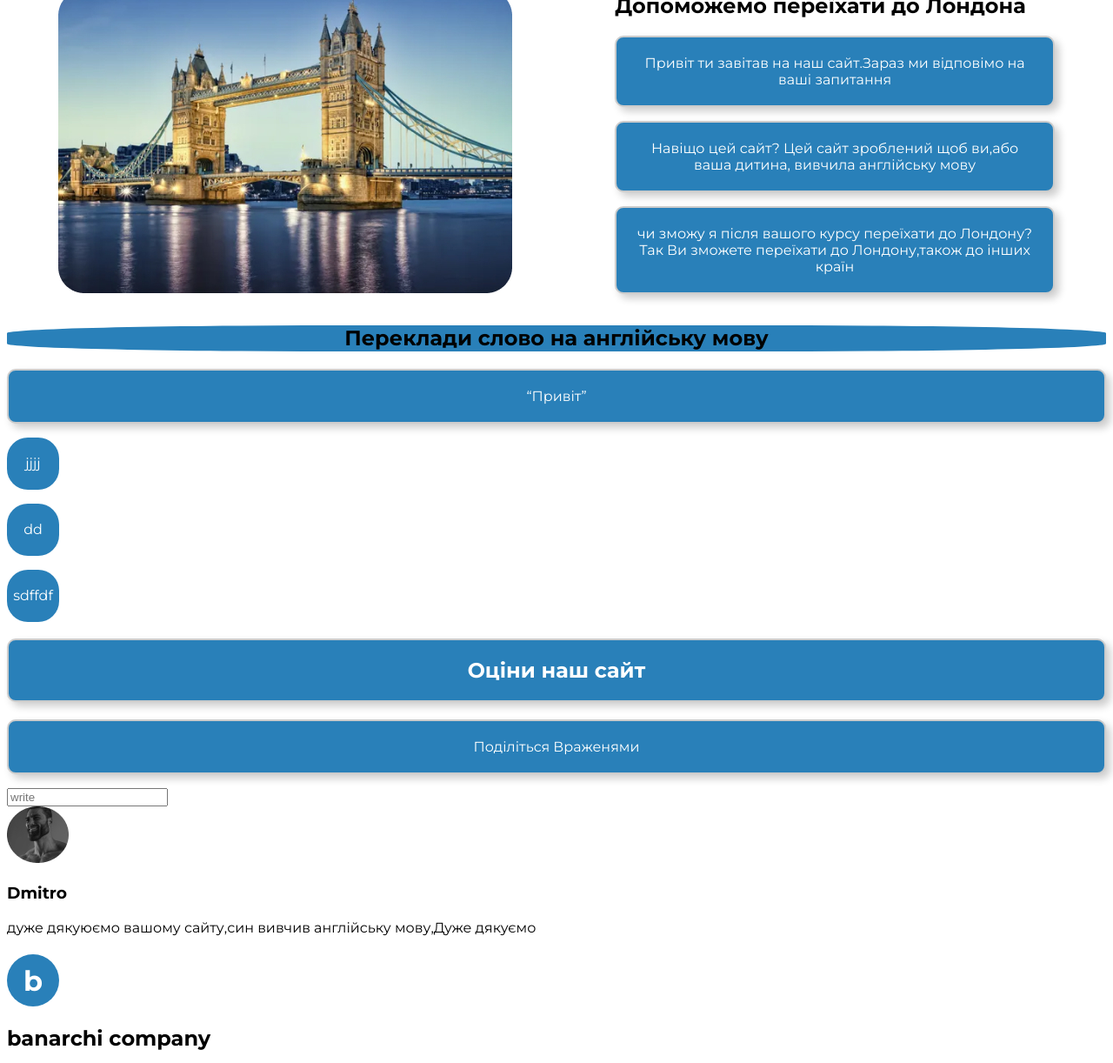
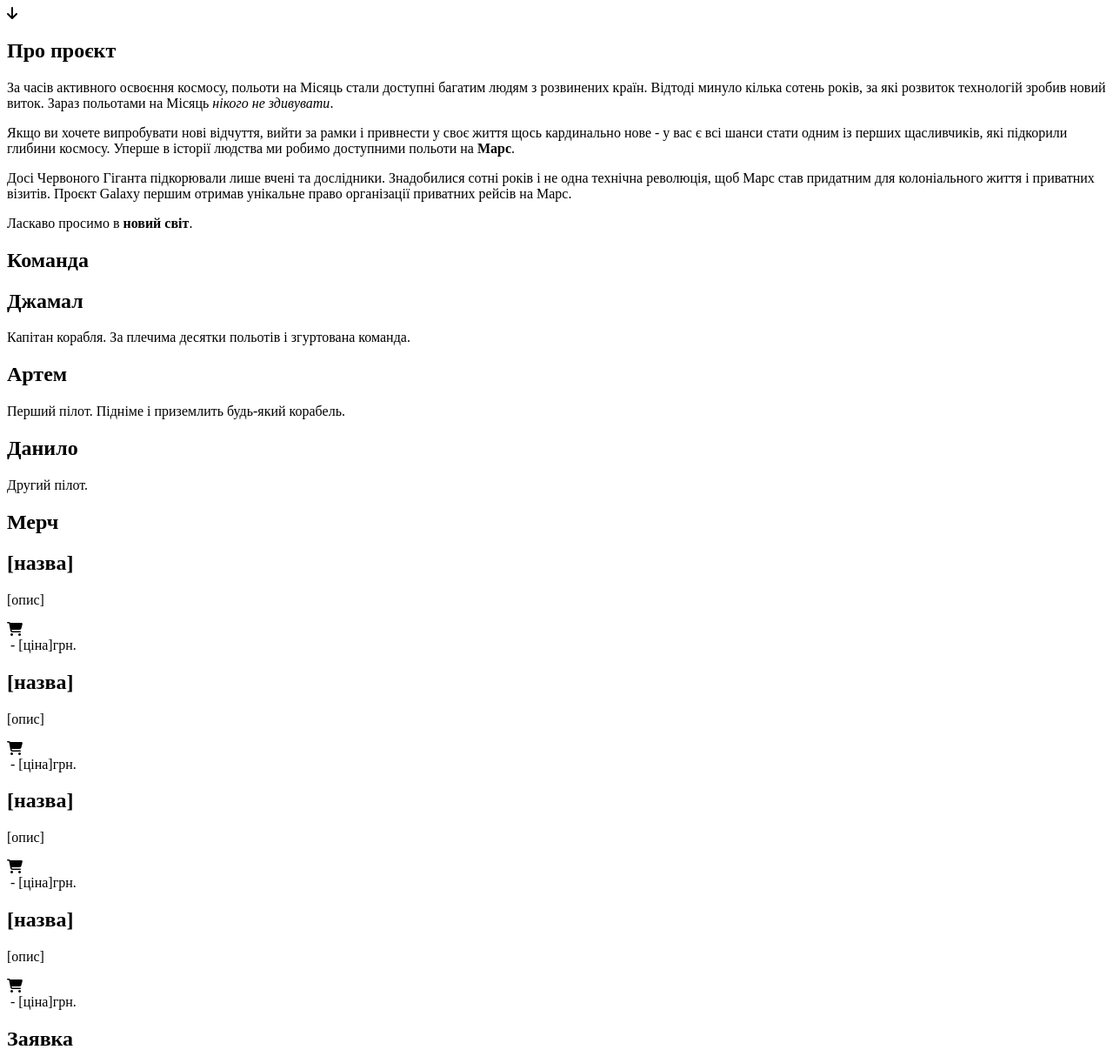
Before and after one commit to banarchi/english, a plain HTML site: page index.html in a window 1280 px wide. Shown: the part 189-1411 px from the top of the page at 87% size. Drawn offline with Linux system fonts and the light colour scheme.

Commit message:
Update index.html

```diff
--- a/index.html
+++ b/index.html
@@ -1,95 +1,137 @@
 <!DOCTYPE html>
-<html lang="en">
+<html lang='en'>
 <head>
-    <meta charset="UTF-8">
-    <meta name="viewport" content="width=device-width, initial-scale=1.0">
-    <title>Document</title>
-    <link rel="stylesheet" href="style.css">
+    <meta charset='UTF-8'>
+    <meta http-equiv='X-UA-Compatible' content='IE=edge'>
+    <meta name='viewport' content='width=device-width, initial-scale=1.0'>
+    <title>Galaxy</title>
+    <script src='https://kit.fontawesome.com/f77600b8df.js' crossorigin='anonymous'></script>
 </head>
 <body>
+    <nav>
+        <div class='nav-item' onclick="document.getElementById('about').scrollIntoView({behavior: 'smooth'});">Проєкт</div>
+        <div class='nav-item' onclick="document.getElementById('team').scrollIntoView({behavior: 'smooth'});">Команда</div>
+        <div class='nav-item' onclick="document.getElementById('merch').scrollIntoView({behavior: 'smooth'});">Мерч</div>
+        <div class='nav-item' onclick="document.getElementById('submit').scrollIntoView({behavior: 'smooth'});">Заявка</div>
+        <div class='nav-item'><span class='cart-text'>Кошик</span> <span class='cart-amount'>0</span></div>
+        <div class='nav-item switch-theme-button'>Змінити тему</div>
+    </nav>
     <header>
-        <h1 class="logo">
-            b
-        </h1>
-        <nav>
-            <a href="">Відповідь на запитання</a>
-            <a href="">Відгуки</a>
-            <a href="">Контакти</a>
-            <a href="" class="start">Почати Тестування</a>
-        </nav>
-
+        <h1>Летимо на <span class='mars mars1'>Марс</span></h1>
+        <div class='arrow-next'><i class='fa-solid fa-arrow-down'></i></div>
     </header>
     <main>
-        <section class="about">
-            <img class="about_img" src="src/london.jpg" alt="">
-            <div class="about_container">
-                <h2 class="about_title">Допоможемо переїхати до Лондона</h2>
-                <p class="about_text">Привіт ти завітав на наш сайт.Зараз
-                    ми відповімо на ваші запитання</p>
-                <p class="about_text right">Навіщо цей сайт?
-                    Цей сайт зроблений щоб ви,або ваша дитина,
-                    вивчила англійську  мову</p>
-                <p class="about_text left">чи зможу я після вашого курсу
-                    переїхати до Лондону?
-                   Так Ви зможете переїхати до Лондону,також
-                   до інших країн</p>
+        <section class='section1' id='about'>
+            <h1>Про проєкт</h1>
+            <div class='about-wrapper'>
+                <p>За часів активного освоєння космосу, польоти на Місяць стали доступні багатим людям з розвинених країн. Відтоді минуло кілька сотень років, за які розвиток технологій зробив новий виток. Зараз польотами на Місяць <i>нікого не здивувати</i>.</p>
+                <p>Якщо ви хочете випробувати нові відчуття, вийти за рамки і привнести у своє життя щось кардинально нове - у вас є всі шанси стати одним із перших щасливчиків, які підкорили глибини космосу. Уперше в історії людства ми робимо доступними польоти на <span class='mars mars2'><b>Марс</b></span>.</p>
+                <p>Досі Червоного Гіганта підкорювали лише вчені та дослідники. Знадобилися сотні років і не одна технічна революція, щоб <span class='mars mars3'>Марс</span> став придатним для колоніального життя і приватних візитів. Проєкт Galaxy першим отримав унікальне право організації приватних рейсів на <span class='mars mars4'>Марс</span>.</p>
+                <p>Ласкаво просимо в <b>новий світ</b>.</p>
             </div>
         </section>
-        <section class="test">
-            <div class="test_container">
-            <h2 class="test_zagolovok">
-                <span>Переклади слово на англійську мову</span>
-
-            </h2>
-            <p class="test_question">“Привіт”</p>
-            <div class="test_answers">
-                <p class="answer">jjjj</p>
-                <p class="answer">dd</p>
-                <p class="answer">sdffdf</p>
-            </div>
-            </div>
-        </section>
-        <section class="reviews">
-            <h1 class="reviews_title">Оціни наш сайт</h1>
-            <div class="reviews_container">
-                <div class="write">
-                    <p class="write_text">Поділіться Враженями</p>
-                    <input class="write_input" type="text" placeholder="write">
+        <section class='section2' id='team'>
+            <h1>Команда</h1>
+            <div class='team-wrapper'>
+                <div class='team-item team1'>
+                    <div class='team-item-top'></div>
+                    <div class='team-item-bottom'>
+                        <h2>Джамал</h2>
+                        <p>Капітан корабля. За плечима десятки польотів і згуртована команда.</p>
+                    </div>
                 </div>
-                <div class="review">
-                    <img src="src/man.jpg" alt="">
-                    <div class="review_text">
-                        <h3 class="review_name">Dmitro</h3>
-                        <p class="review_info">дуже дякуюємо вашому сайту,син вивчив
-                            англійську мову,Дуже дякуємо</p>
+                <div class='team-item team2'>
+                    <div class='team-item-top'></div>
+                    <div class='team-item-bottom'>
+                        <h2>Артем</h2>
+                        <p>Перший пілот. Підніме і приземлить будь-який корабель.</p>
+                    </div>
+                </div>
+                <div class='team-item team3'>
+                    <div class='team-item-top'></div>
+                    <div class='team-item-bottom'>
+                        <h2>Данило</h2>
+                        <p>Другий пілот.</p>
                     </div>
                 </div>
             </div>
         </section>
+        <section class='section4' id='merch'>
+            <h1>Мерч</h1>
+            <div class='merch-wrapper'>
+                <div class='merch-item merch1'>
+                    <div class='merch-item-top'></div>
+                    <div class='merch-item-bottom'>
+                        <h2 class='merch-item-name'>[назва]</h2>
+                        <p class='merch-item-descr'>[опис]</p>
+                        <div class='add-to-cart-group'>
+                            <div class='add-to-cart-btn'><i class='fa-solid fa-cart-shopping'></i></div>&nbsp;- <span class='merch-item-price'>[ціна]</span>грн.
+                        </div>
+                    </div>
+                </div>
+                <div class='merch-item merch2'>
+                    <div class='merch-item-top'></div>
+                    <div class='merch-item-bottom'>
+                        <h2 class='merch-item-name'>[назва]</h2>
+                        <p class='merch-item-descr'>[опис]</p>
+                        <div class='add-to-cart-group'>
+                            <div class='add-to-cart-btn'><i class='fa-solid fa-cart-shopping'></i></div>&nbsp;- <span class='merch-item-price'>[ціна]</span>грн.
+                        </div>
+                    </div>
+                </div>
+                <div class='merch-item merch3'>
+                    <div class='merch-item-top'></div>
+                    <div class='merch-item-bottom'>
+                        <h2 class='merch-item-name'>[назва]</h2>
+                        <p class='merch-item-descr'>[опис]</p>
+                        <div class='add-to-cart-group'>
+                            <div class='add-to-cart-btn'><i class='fa-solid fa-cart-shopping'></i></div>&nbsp;- <span class='merch-item-price'>[ціна]</span>грн.
+                        </div>
+                    </div>
+                </div>
+                <div class='merch-item merch4'>
+                    <div class='merch-item-top'></div>
+                    <div class='merch-item-bottom'>
+                        <h2 class='merch-item-name'>[назва]</h2>
+                        <p class='merch-item-descr'>[опис]</p>
+                        <div class='add-to-cart-group'>
+                            <div class='add-to-cart-btn'><i class='fa-solid fa-cart-shopping'></i></div>&nbsp;- <span class='merch-item-price'>[ціна]</span>грн.
+                        </div>
+                    </div>
+                </div>
+            </div>
+        </section>
+        <section class='section3' id='submit'>
+            <div class='submit-wrapper'>
+                <h1>Заявка</h1>
+                <div class='submit-form'>
+                    <input class='submit-input' type='text' placeholder="ім'я">
+                    <p class='submit-input-label'>ім'я</p>
+                    <input class='submit-input' type='email' placeholder='e-mail'>
+                    <p class='submit-input-label'>e-mail</p>
+                    <input class='submit-input' type='text' placeholder='телефон'>
+                    <p class='submit-input-label'>номер телефону</p>
+                    <div class='submit-input-row'>
+                        <div class='group'>
+                            <input class='submit-input row-item days-input' type='number' placeholder='дні'>
+                            <p class='submit-input-label'>днів на <span class='mars mars5'>Марсі</span></p>
+                        </div>
+                        <div class='group'>
+                            <select class='submit-select row-item' placeholder='каюта'>
+                                <option value='1000' selected='selected'>Базовий</option>
+                                <option value='2000'>Преміум</option>
+                                <option value='3000'>Люкс</option>
+                            </select>
+                            <p class='submit-input-label'>клас каюти</p>
+                        </div>
+                    </div>
+                </div>
+                <div class='submit-btn-row'>
+                    <div class='submit-btn submit-btn-calc'>Вартість</div>
+                    <div class='submit-btn submit-btn-send'>Відправити</div>
+                </div>
+            </div>
+        </section>
     </main>
-    <footer>
-        <div class="number">
-            <p class="number_text"></p>
-            <p class="number_text"></p>
-            <p class="number_text"></p>
-            <p class="number_text"></p>
-            <p class="number_text"></p>
-        </div>
-        <div class="name">
-            <h1 class="logo">
-                b
-            </h1>
-            <h2>banarchi company</h2>
-        </div>
-        <div class="social">
-            <p></p>
-            <a href="" class="social_link">
-                <img src="src/facebook.png" alt="">
-            </a>
-            <a href="" class="social_link"><img src="src/instagram.png" alt=""></a>
-            <a href="" class="social_link"><img src="src/social-media.png" alt=""></a>
-        </div>
-
-    </footer>
 </body>
 </html>
```
